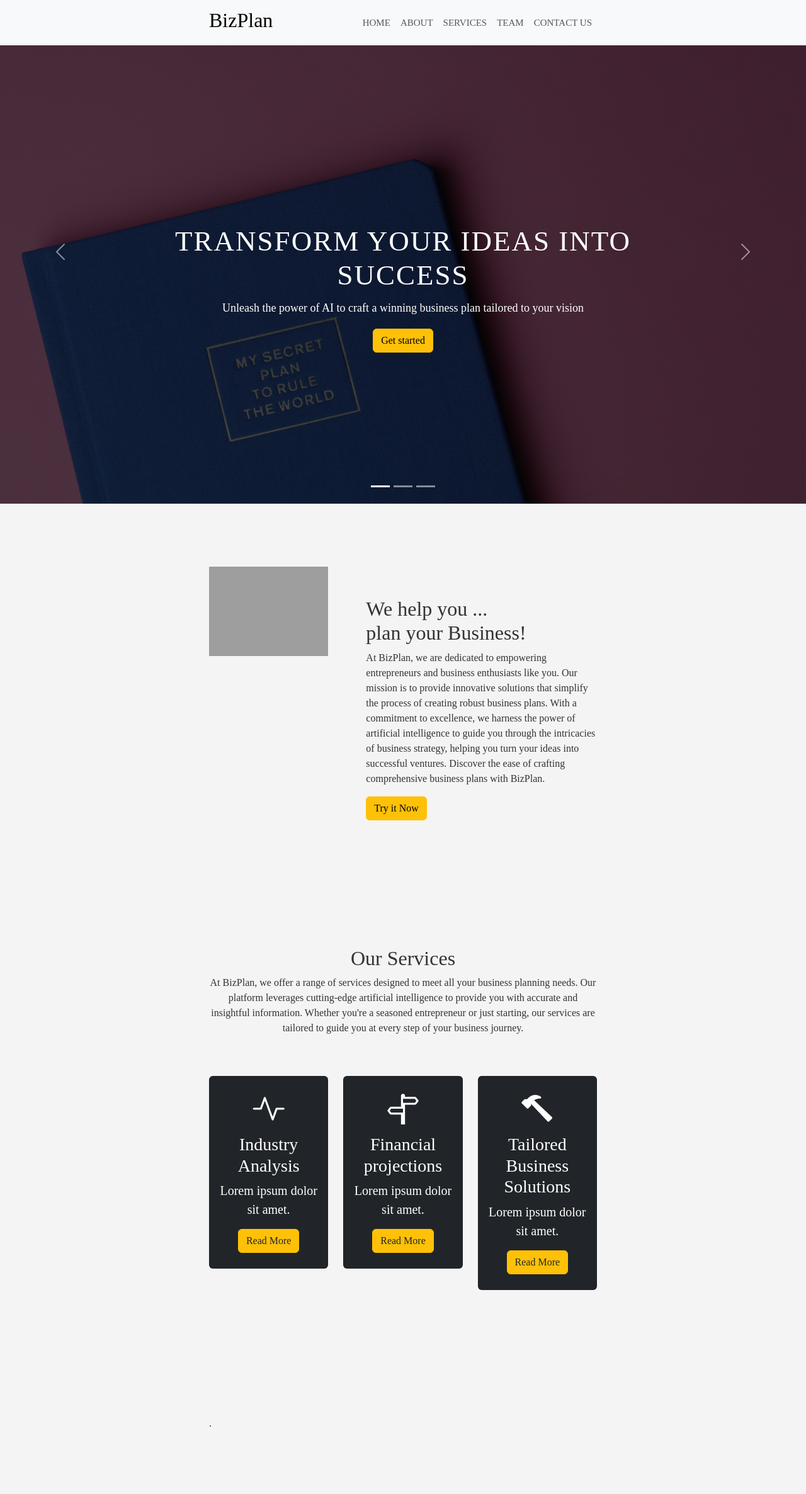
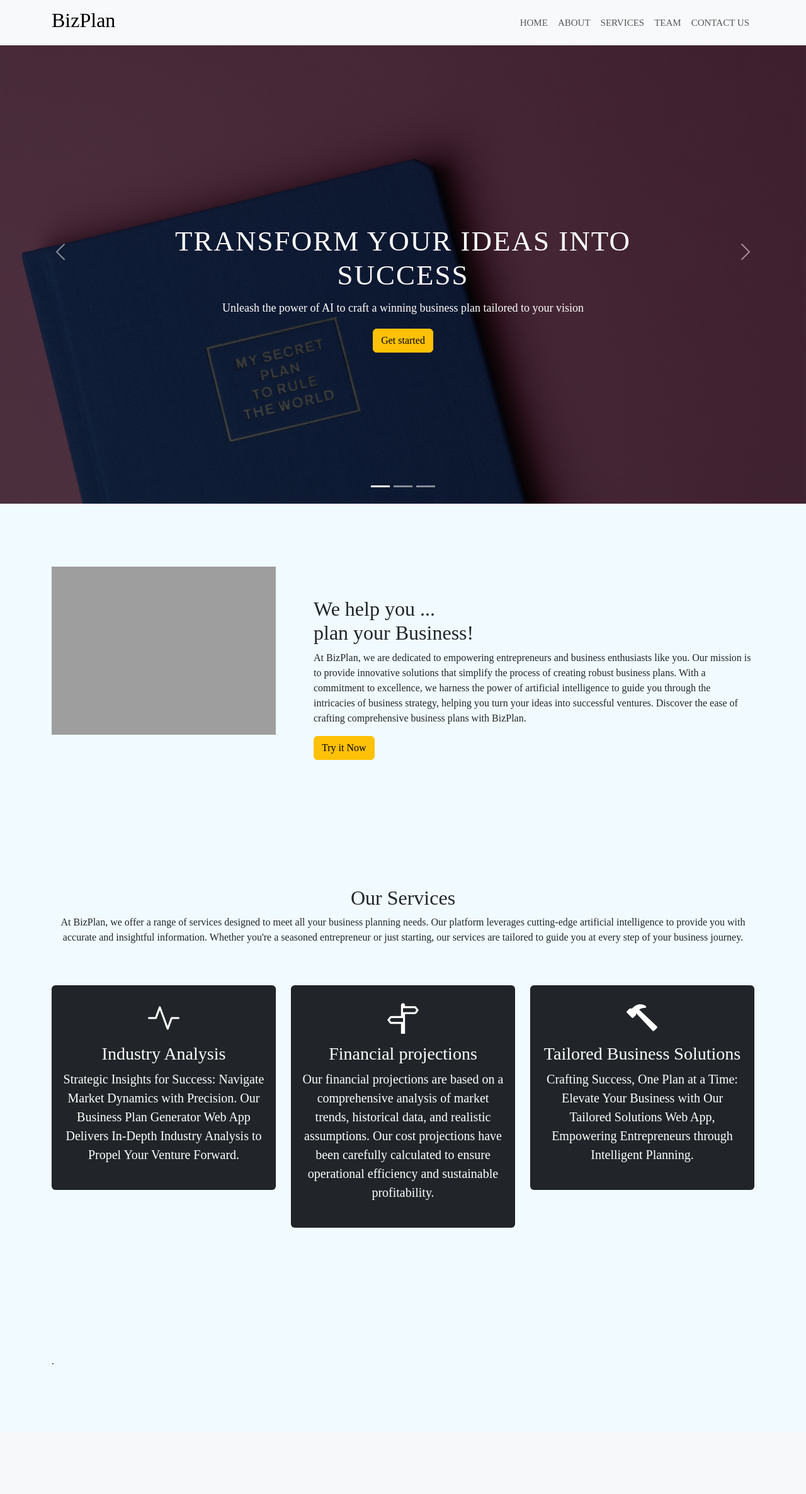
Before and after one commit to reggyshicky/Business-Plan-Generator, a Django app: page / in a window 1280 px wide. Shown: the whole page at 63% size. After the commit the page ends 2167 px from the top, so only its background shows below. Run offline with Django 4.2, Linux system fonts and the light colour scheme; grey boxes are pictures that could not be loaded.

Commit message:
improving the homepage UI

```diff
--- a/BizPlan_Generator/static/css/styles.css
+++ b/BizPlan_Generator/static/css/styles.css
@@ -105,62 +105,3 @@
         font-size: 12px;
     }
 }
-
-/* Global Styles */
-body {
-    font-family: 'Arial', sans-serif;
-    background-color: #f4f4f4;
-    color: #333;
-    margin: 0;
-    padding: 0;
-}
-
-.container {
-    width: 50%;
-    margin: auto;
-    overflow: hidden;
-}
-
-/* Form Styles */
-form {
-    background: #fff;
-    padding: 20px;
-    border-radius: 5px;
-    box-shadow: 0 0 10px rgba(0, 0, 0, 0.1);
-}
-
-label {
-    display: block;
-    margin-bottom: 8px;
-}
-
-input[type="text"],
-textarea {
-    width: 100%;
-    padding: 10px;
-    margin-bottom: 15px;
-    box-sizing: border-box;
-    border: 1px solid #ccc;
-    border-radius: 4px;
-}
-
-input[type="submit"] {
-    background-color: #4caf50;
-    color: white;
-    padding: 12px 20px;
-    border: none;
-    border-radius: 4px;
-    cursor: pointer;
-    font-size: 16px;
-}
-
-input[type="submit"]:hover {
-    background-color: #45a049;
-}
-
-/* Responsive Styles */
-@media (max-width: 768px) {
-    form {
-        width: 80%;
-    }
-}
--- a/BizPlan_Generator/templates/form.html
+++ b/BizPlan_Generator/templates/form.html
@@ -7,12 +7,12 @@
     <title>Create Business Plan</title>
 
     {% load static %}
-    <link rel="stylesheet" type="text/css" href="{% static 'css/styles.css' %}">
+    <link rel="stylesheet" type="text/css" href="{% static 'css/form.css' %}">
 </head>
 
-<body>
+<body class="formbody">
 
-    <div class="container">
+    <div class="container newform">
         <form method="post" action="{% url 'create_business_plan' %}">
             {% csrf_token %}
 
--- a/BizPlan_Generator/templates/home.html
+++ b/BizPlan_Generator/templates/home.html
@@ -51,7 +51,7 @@
           <div class="carousel-caption">
             <h5>Transform Your Ideas into Success</h5>
             <p>Unleash the power of AI to craft a winning business plan tailored to your vision</p>
-            <p><a href="#" class="btn btn-warning mt-3">Get started</a></p>
+            <p><a href="create_business_plan/" class="btn btn-warning mt-3">Get started</a></p>
           </div>
         </div>
         <div class="carousel-item">
@@ -59,7 +59,7 @@
           <div class="carousel-caption">
             <h5>Business Planning Made Simple</h5>
             <p>Navigate the complexities of business strategy effortlessly with our intelligent planning tools.</p>
-            <p><a href="#" class="btn btn-warning mt-3">eXplore</a></p>
+            <p><a href="create_business_plan/" class="btn btn-warning mt-3">eXplore</a></p>
           </div>
         </div>
         <div class="carousel-item">
@@ -67,7 +67,7 @@
           <div class="carousel-caption">
             <h5>Innovate, Plan, Succeed</h5>
             <p>Empower your business journey with AI-driven insights for a strategic advantage</p>
-            <p><a href="#" class="btn btn-warning mt-3">Take advantage</a></p>
+            <p><a href="create_business_plan/" class="btn btn-warning mt-3">Take advantage</a></p>
           </div>
         </div>
       </div>
@@ -124,8 +124,11 @@
           <div class="card-body">
             <i class="bi bi-activity"></i>
             <h3 class="card-title">Industry Analysis</h3>
-            <p class="lead">Lorem ipsum dolor sit amet.</p>
-            <button class="btn btn-warning text-dark">Read More</button>
+            <p class="lead">
+              Strategic Insights for Success: Navigate Market Dynamics with Precision.
+              Our Business Plan Generator Web App Delivers In-Depth Industry Analysis
+              to Propel Your Venture Forward.
+            </p>
           </div>
         </div>
       </div>
@@ -134,8 +137,12 @@
           <div class="card-body">
             <i class="bi bi-signpost-split"></i>
             <h3 class="card-title">Financial projections</h3>
-            <p class="lead">Lorem ipsum dolor sit amet.</p>
-            <button class="btn btn-warning text-dark">Read More</button>
+            <p class="lead">
+              Our financial projections are based on a comprehensive analysis of market trends,
+              historical data, and realistic assumptions. Our cost
+              projections have been carefully calculated to ensure operational efficiency and sustainable
+              profitability.
+            </p>
           </div>
         </div>
       </div>
@@ -144,8 +151,11 @@
           <div class="card-body">
             <i class="bi bi-hammer"></i>
             <h3 class="card-title">Tailored Business Solutions</h3>
-            <p class="lead">Lorem ipsum dolor sit amet.</p>
-            <button class="btn btn-warning text-dark">Read More</button>
+            <p class="lead">
+              Crafting Success, One Plan at a Time: Elevate
+              Your Business with Our Tailored Solutions Web App,
+              Empowering Entrepreneurs through Intelligent Planning.
+            </p>
           </div>
         </div>
       </div>
```
Also changed, not shown: BizPlan_Generator/static/css/form.css (added, +58 -0 lines).
